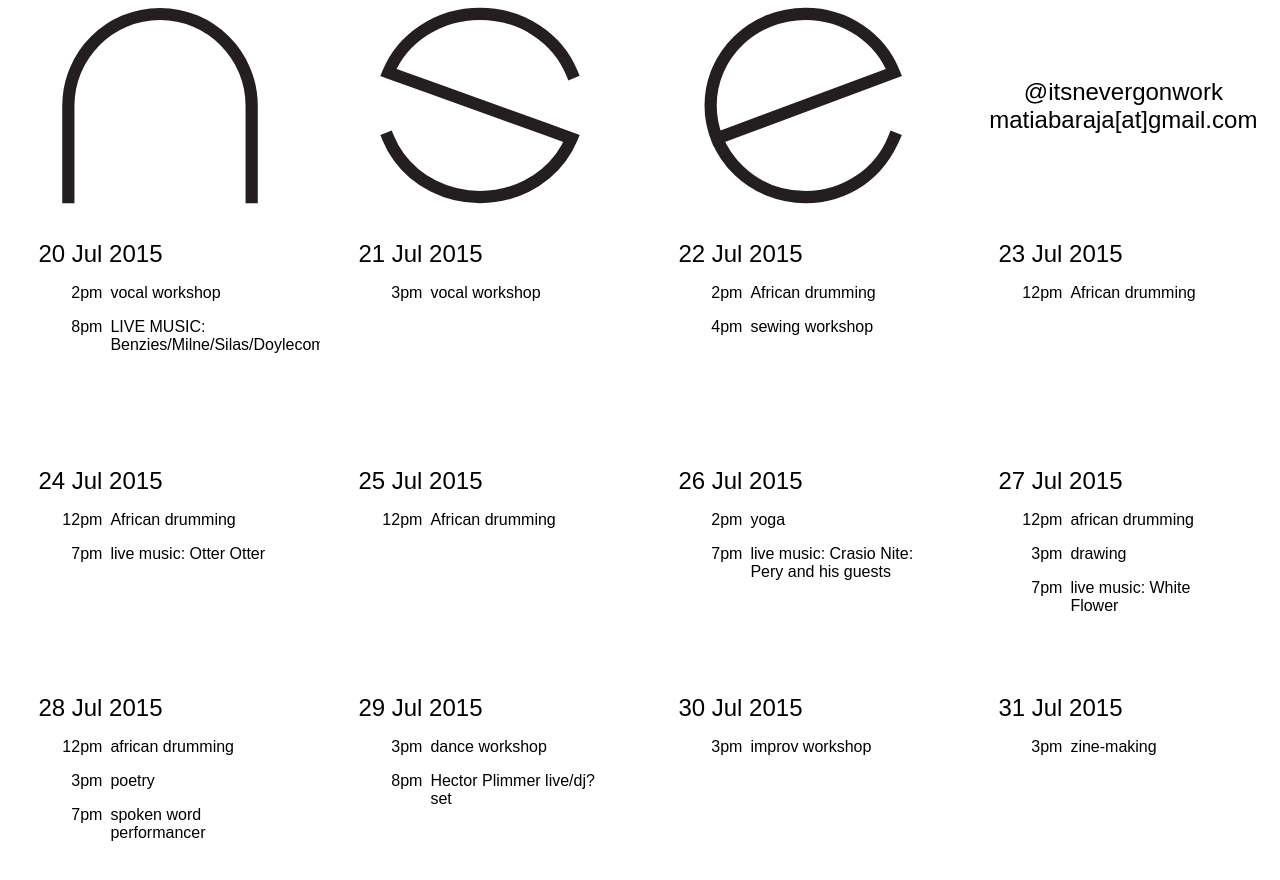
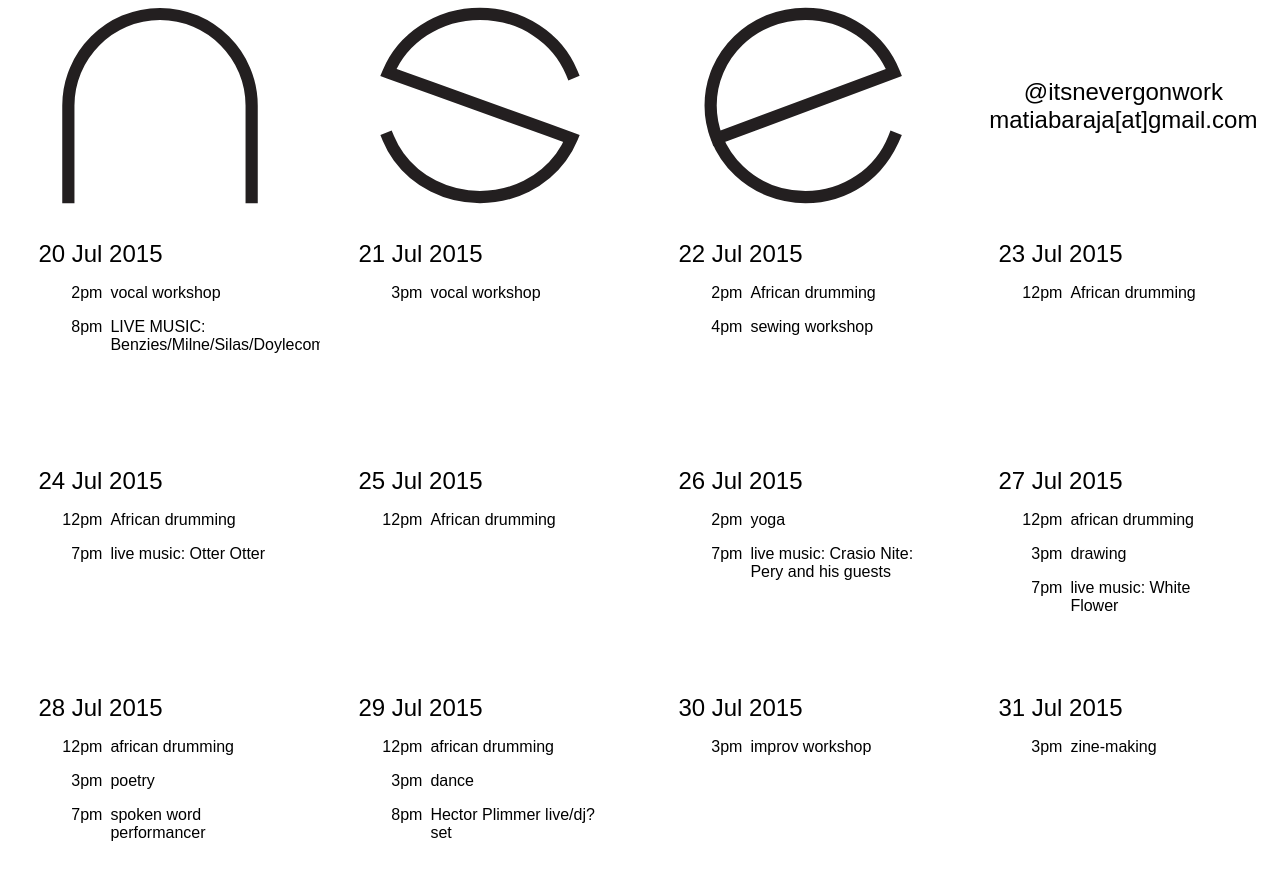
Before and after one commit to itsnevergonnawork/uncommonsense, a Jekyll site: the page built from index.html, in a window 1280 px wide and 900 px high, scrolled down 689 px. Shown: the top 880 px of the window. Built offline with Jekyll 4.4.1, drawn with Linux system fonts in a browser that asks for light colours.

Commit message:
Update 2015-07-29-day-10.html

```diff
--- a/_posts/2015-07-29-day-10.html
+++ b/_posts/2015-07-29-day-10.html
@@ -2,13 +2,18 @@
 layout: post
 date: 2015-07-29
 items:
+  - time: 12pm
+    title: "african drumming"
+
   - time: 3pm
-    title: "dance workshop"
+    title: "dance"
 
   - time: 8pm
     title: "Hector Plimmer live/dj? set"
 ---
 
+<h3>12pm african drumming workshop</h3>
+
 <h3>3pm dance workshop</h3>
 
 <h3>8pm Hector Plimmer live/dj? set</h3>
```
